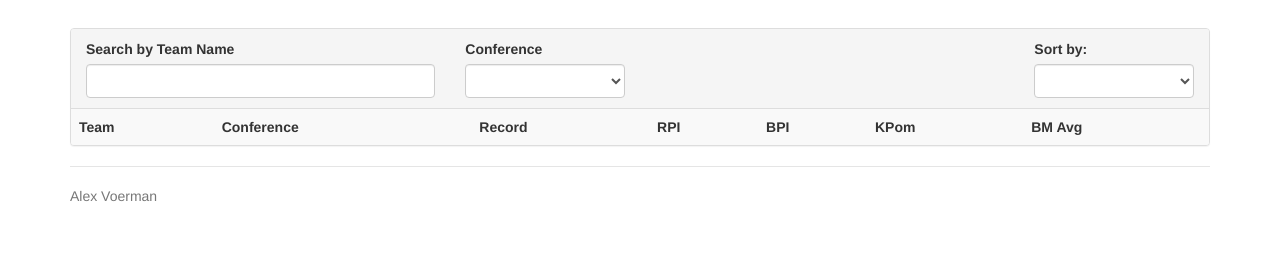
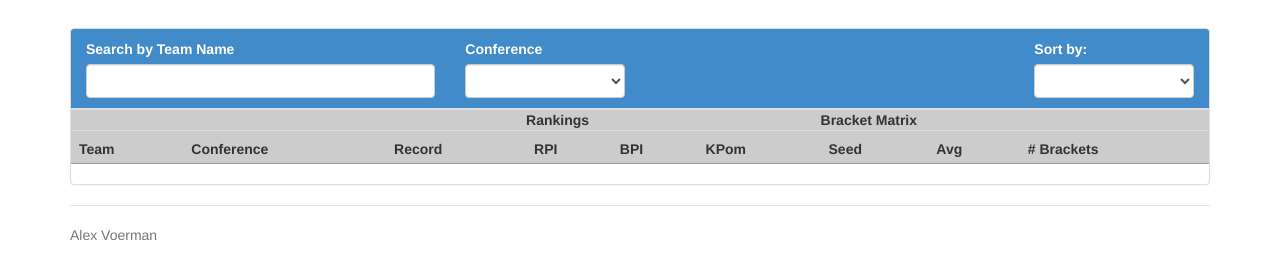
Before and after one commit to avoerman/ncaabb-rank-site, a website: page app/index.html in a window 1280 px wide. Shown: the part 82-362 px from the top of the page. Drawn offline with nearby package versions, Linux system fonts and the light colour scheme; some packages are replaced by stand-ins of ours; files that its build step writes are made by us from their sources.

Commit message:
Improving styling on grid

```diff
--- a/app/styles/main.css
+++ b/app/styles/main.css
@@ -71,3 +71,28 @@ body {
     border-bottom: 0;
   }
 }
+
+/* Rankings grid */
+.header-row-upper th {
+    height: 8px;
+}
+
+.table > tbody > tr.header-row-upper > th {
+    background-color: #ccc;
+    padding: 0px;
+}
+
+.table > tbody > tr.header-row-lower > th {
+    background-color: #ccc;
+    border-bottom: 1px solid #999;
+    padding-bottom: 4px;
+}
+
+.panel-default > .panel-heading.rankings-grid-header {
+    background-color: #428bca;
+    color: #fff;
+}
+
+.rankings-grid .table-striped .data-row:hover td {
+   background-color: #E0EBF4;
+}
--- a/app/views/main.html
+++ b/app/views/main.html
@@ -7,7 +7,7 @@
 </div>
 
 <div class="panel panel-default">
-    <div class="panel-heading">
+    <div class="panel-heading rankings-grid-header">
         <div class="row">
             <div class="col-lg-4">
                 <label for="teamName">Search by Team Name</label>
@@ -29,28 +29,40 @@
             </div>
         </div>
     </div>
-    <table class="table table-striped">
-        <tr>
+    <div class="rankings-grid">
+        <table class="table table-striped table-hover">
+            <tr class="header-row-upper">
+                <th></th>
+                <th></th>
+                <th></th>
+                <th colspan="3">Rankings</th>
+                <th colspan="3">Bracket Matrix</th>
+            </tr>
+            <tr class="header-row-lower">
                 <th>Team</th>
                 <th>Conference</th>
                 <th>Record</th>
                 <th>RPI</th>
                 <th>BPI</th>
                 <th>KPom</th>
-            <th>BM Avg</th>
+                <th>Seed</th>
+                <th>Avg</th>
+                <th># Brackets</th>
             </tr>
-        <tr ng-repeat="team in teams | filter:search | filter:conferenceFilter | orderBy:orderProp">
+            <tr class="data-row" ng-repeat="team in teams | filter:search | filter:conferenceFilter | orderBy:orderProp">
                 <td>{{team.name}}</td>
                 <td>{{team.conference}}</td>
                 <td>{{team.record}}</td>
                 <td>{{team.rpi}}</td>
                 <td>{{team.bpi}}</td>
                 <td>{{team.kpom}}</td>
+                <td>{{team.bm_seed}}</td>
                 <td>{{team.bm_avgseed}}</td>
+                <td>{{team.bm_numbrackets}}</td>
             </tr>
         </table>
     </div>
-
+</div>
 <div class="footer">
   <p>Alex Voerman</p>
 </div>
```
Lines whose indentation alone changed are shown as unchanged.
